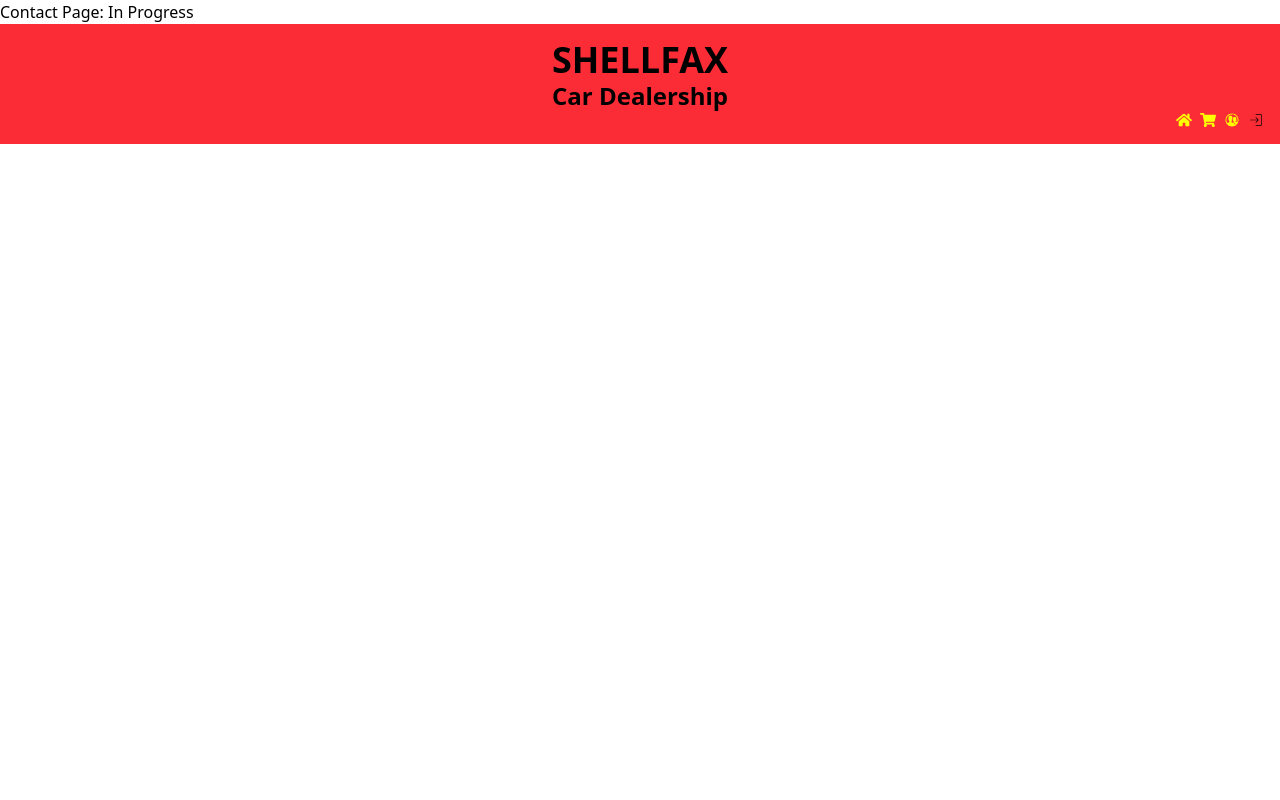
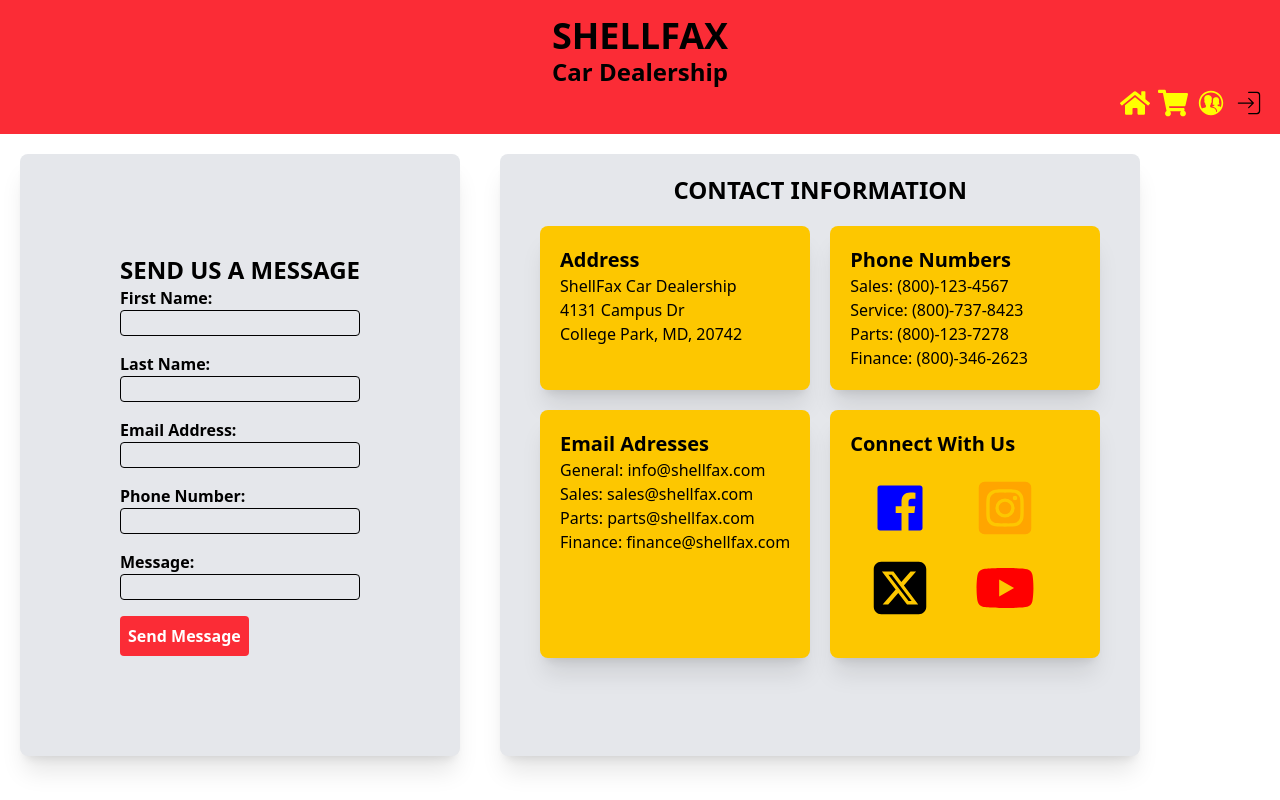
Before and after one commit to NikolasPosavec/h4i-Team1-Final-Project, a React (Vite) app in the folder car-dealership1/: page /contact in a window 1280 px wide. Built offline with nearby package versions, Linux system fonts and the light colour scheme; no server answers.

Commit message:
completed contact page ready for verification

```diff
--- a/car-dealership1/src/components/navbar.tsx
+++ b/car-dealership1/src/components/navbar.tsx
@@ -31,17 +31,17 @@ const Navbar = () => {
       <div className="flex justify-end space-x-2">
         {/**This is the button that takes you to the landing or login page */}
         <Link to="/">
-          <FaHome color="yellow" />
+          <FaHome color="yellow" size={30}/>
         </Link>
 
         {/**This is the button that takes you to the cart page */}
         <Link to="/cart">
-          <FaShoppingCart color="yellow" />
+          <FaShoppingCart color="yellow" size={30}/>
         </Link>
 
         {/**This is the button that takes you to the contact page */}
         <Link to="/contact">
-          <IoIosContacts color="yellow" />
+          <IoIosContacts color="yellow" size={30}/>
         </Link>
 
         {/**This is the button that logs you out */}
@@ -51,7 +51,7 @@ const Navbar = () => {
           className="text-yellow"
           type="button"
         >
-          <CiLogin color="black" />
+          <CiLogin color="black" size={30}/>
         </button>
 
         {/**This is the button that takes you to the search skeleton page
--- a/car-dealership1/src/firebase/config.ts
+++ b/car-dealership1/src/firebase/config.ts
@@ -11,6 +11,6 @@ const firebaseConfig = {
   appId: import.meta.env.VITE_FIREBASE_APP_ID
 };
 
-const app = initializeApp(firebaseConfig);
+export const app = initializeApp(firebaseConfig);
 export const auth = getAuth(app);
 export const db = getFirestore(app);
--- a/car-dealership1/src/pages/Contact.tsx
+++ b/car-dealership1/src/pages/Contact.tsx
@@ -1,13 +1,206 @@
 import Navbar from "../components/navbar";
+import { FaInstagramSquare } from "react-icons/fa";
+import { RiFacebookBoxFill } from "react-icons/ri";
+import { FaSquareXTwitter } from "react-icons/fa6";
+import { FaYoutube } from "react-icons/fa";
+import { useState } from "react";
+import { db } from "../firebase/config";
+import { collection, addDoc } from "firebase/firestore";
+
+
 
 function Contact() {
+  const [message, setMessage] = useState({
+    firstName: "",
+    lastName: "",
+    emailAddress: "",
+    phoneNumber: "",
+    message: "",
+  })
+
+
+
+
+
+  const handleSubmit = async (e: React.FormEvent) => {
+    {/**the event handler to prevent the site from refreshing and necrssary for the message to actually submit and send to the firestore*/}
+    e.preventDefault();
+
+    try {
+        {/*the reference to the messages collection in Firestore */}
+        const messageRef = collection(db, "messages");
+
+        {/**takes the message and stores it into the messages collection */}
+        await addDoc(messageRef, {...message});
+
+
+
+        {/**resets the form fields after submitting the message so the form is cleared for a new message */}
+        setMessage({
+          firstName: "",
+          lastName: "",
+          emailAddress: "",
+          phoneNumber: "",
+          message: "",
+        });
+
+        alert("The message was sent.");
+
+      {/**catches any errors that might occur during the message submission */}
+      } catch (err) {
+        alert("Failed to send the message, please try again" + err);
+      }
+    }
+
+
   return (
-    <>
       <div>
-        <h1> Contact Page: In Progress</h1>
-        <Navbar />
+      {/**div section for the navbar, so that it doesn't get mixed with the rest of the grid styling */}
+      <Navbar />
+      <div className="flex">
+      <div className="bg-gray-200 shadow-xl p-25 m-5 rounded-lg">
+         {/**the section for the user to send a message to the dealership, in other words, us */}
+         <h2 className="text-center text-2xl font-bold">SEND US A MESSAGE</h2>
+         <form onSubmit={handleSubmit}>
+
+        {/**input field for the first name */}
+         <div>
+          <label htmlFor="firstName" className="block font-semibold">First Name:</label>
+          <input
+            type="text"
+            id="firstName"
+            value={message.firstName}
+            onChange={(e) => setMessage({ ...message, firstName: e.target.value })}
+            className="border border-black rounded mb-4 w-full"
+          />
+        </div>
+
+        {/**input field for the last name */}
+        <div>
+          <label htmlFor="lastName" className="block font-semibold">Last Name:</label>
+          <input
+            type="text"
+            id="lastName"
+            value={message.lastName}
+            onChange={(e) => setMessage({ ...message, lastName: e.target.value })}
+            className="border border-black rounded mb-4 w-full"
+          />
+        </div>
+
+
+        {/**input field for the email address */}
+        <div>
+          <label htmlFor="emailAddress" className="block font-semibold">Email Address:</label>
+          <input
+            type="email"
+            id="emailAddress"
+            value={message.emailAddress}
+            onChange={(e) => setMessage({ ...message, emailAddress: e.target.value })}
+            className="border border-black rounded mb-4 w-full"
+          />
+        </div>
+
+      {/**input field for the phone number */}
+        <div>
+          <label htmlFor="phoneNumber" className="block font-semibold">Phone Number:</label>
+          <input
+            type="phone"
+            id="phoneNumber"
+            value={message.phoneNumber}
+            onChange={(e) => setMessage({ ...message, phoneNumber: e.target.value })}
+            className="border border-black rounded mb-4 w-full"
+          />
+        </div>
+
+
+      {/**input field for the actual message */}
+        <div>
+          <label htmlFor="message" className="block font-semibold ">Message:</label>
+          <input
+            type="text"
+            id="message"
+            value={message.message}
+            onChange={(e) => setMessage({ ...message, message: e.target.value })}
+            className="border border-black rounded mb-4 w-full"
+          />
+        </div>
+
+        <button type="submit" className="bg-red-500 text-white font-bold py-2 px-2 rounded">
+          Send Message
+        </button>
+
+         </form>
       </div>
-    </>
+
+
+
+
+
+
+
+
+
+
+
+
+      {/**The contact us information section*/}
+      <div className="bg-gray-200 shadow-xl p-5 m-5 rounded-lg">
+        <h2 className="text-center text-2xl font-bold">CONTACT INFORMATION</h2>
+      {/**gray backgroun in a grid layout. The gri has 2 columns per row. Added a padding around the frame and a gap between each individual block element.  */}
+      <div className= "grid grid-cols-2 p-5 gap-5 rounded-lg">
+
+        {/**block for the address*/}
+        <div className="bg-yellow-400 rounded-lg shadow-xl p-5">
+          <h2 className="text-xl font-semibold">Address</h2>
+          <p>ShellFax Car Dealership</p>
+          <p>4131 Campus Dr</p>
+          <p>College Park, MD, 20742</p>
+        </div>
+
+        {/**block for the phone number*/}
+         <div className="bg-yellow-400 rounded-lg shadow-xl p-5">
+          <h2 className="text-xl font-semibold">Phone Numbers</h2>
+          <p>Sales: (800)-123-4567</p>
+          <p>Service: (800)-737-8423</p>
+          <p>Parts: (800)-123-7278</p>
+          <p>Finance: (800)-346-2623</p>
+        </div>
+
+        {/**block for the email addresses*/}
+        <div className="bg-yellow-400 rounded-lg shadow-xl p-5">
+          <h2 className="text-xl font-semibold">Email Adresses</h2>
+          <p>General: info@shellfax.com</p>
+          <p>Sales: sales@shellfax.com</p>
+          <p>Parts: parts@shellfax.com</p>
+          <p>Finance: finance@shellfax.com</p>
+        </div>
+
+        {/**block for connect*/}
+        <div className="bg-yellow-400 rounded-lg shadow-xl p-5 ">
+          <h2 className="text-xl font-semibold">Connect With Us</h2>
+          <div className="grid grid-cols-2 p-5 gap-5">
+          {/**Made working links to the icons but it just links to the login pages */}
+          <a href="https://www.facebook.com/login.php/"><RiFacebookBoxFill color="blue" size={60} /></a>
+          <a href="https://www.instagram.com/"><FaInstagramSquare color="orange"  size={60} /></a>
+          <a href="https://x.com/"><FaSquareXTwitter size={60} /></a>
+          <a href="https://www.youtube.com/"><FaYoutube color="red" size={60} /></a>
+
+
+
+
+
+
+          </div>
+        </div>
+
+
+
+
+          </div>
+
+        </div>
+        </div>
+      </div>
   );
 }
 
```
